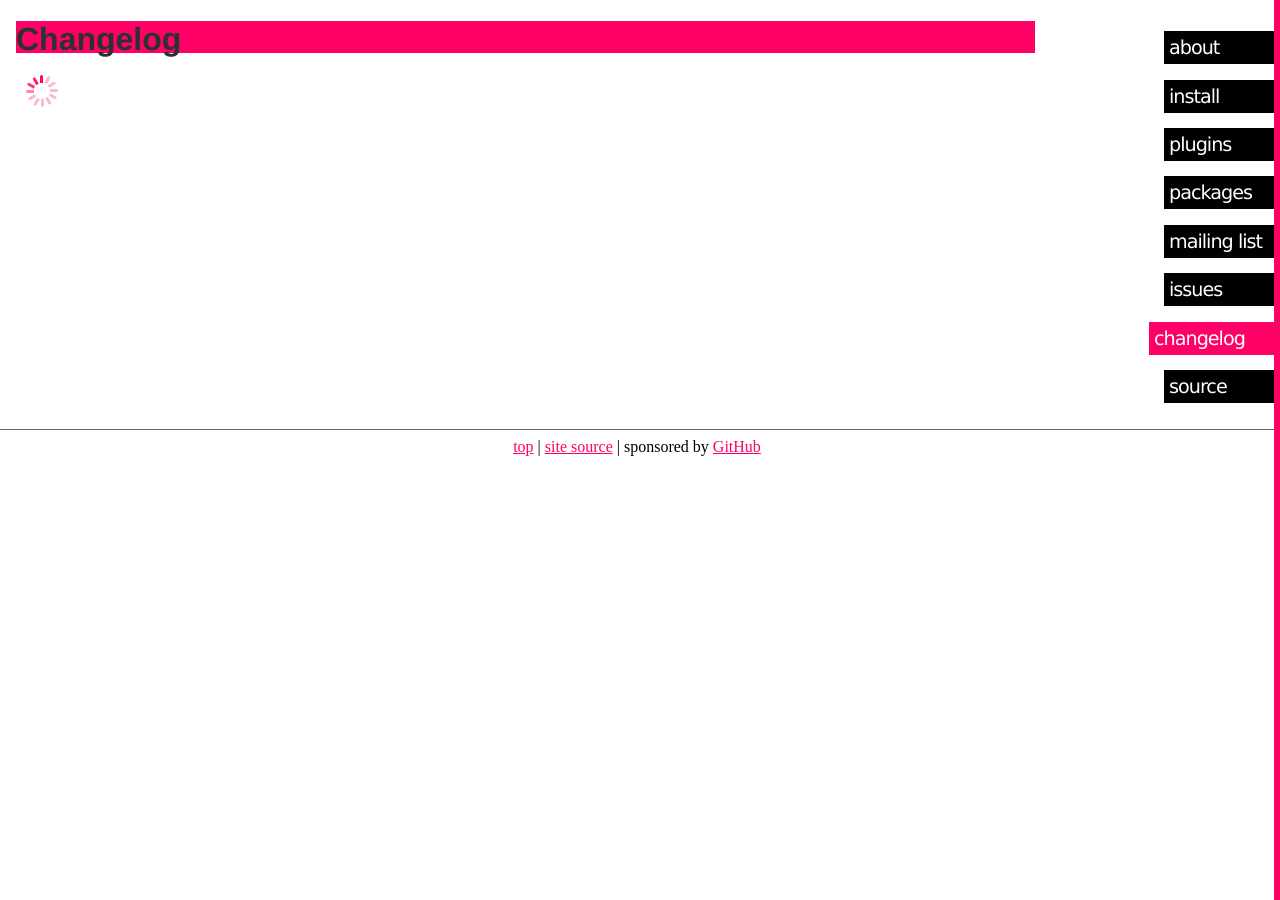
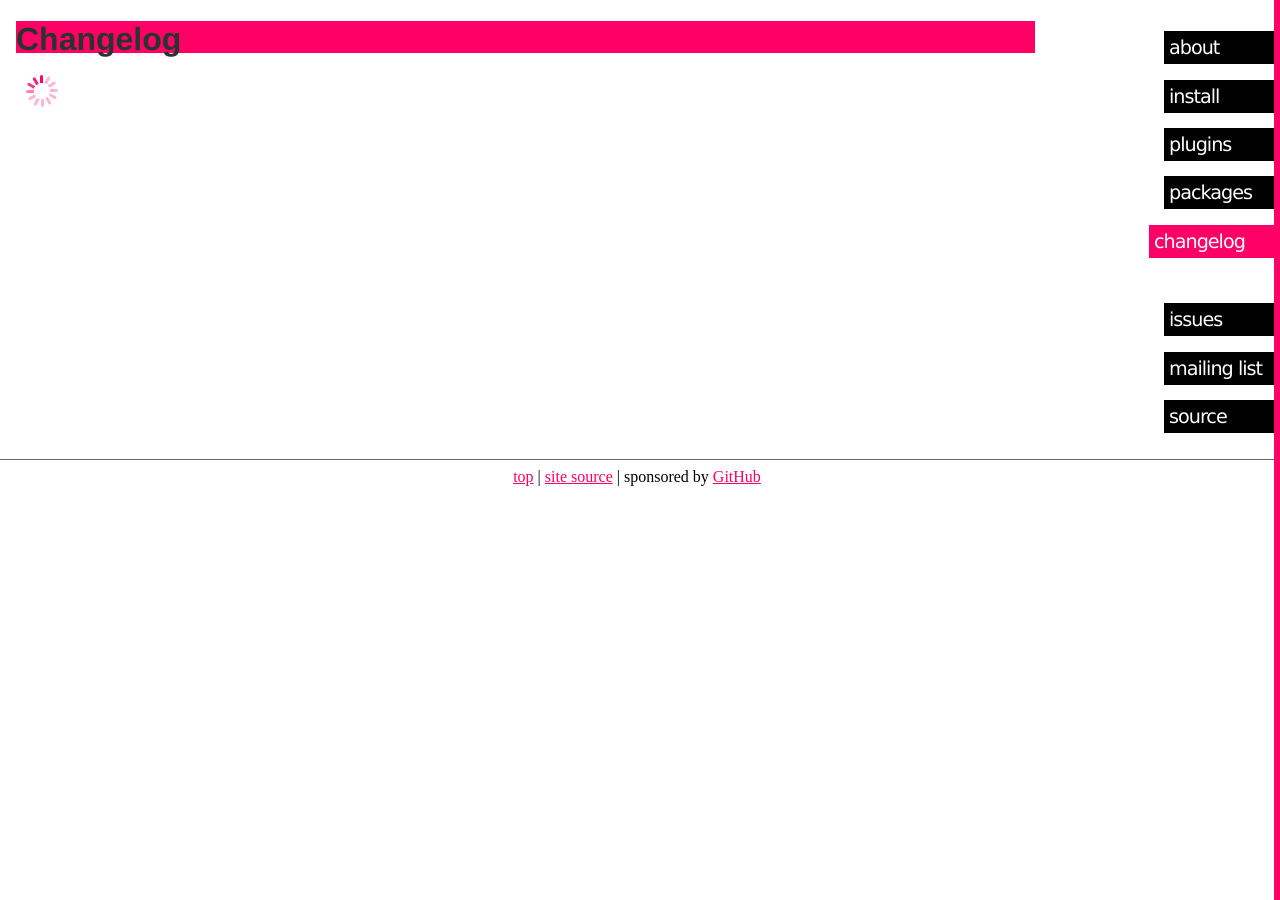
Before and after one commit to defunkt/rip, a Jekyll site: the page built from _posts/2009-06-09-changelog.markdown, in a window 1280 px wide. Built offline with Jekyll 4.4.1, drawn with Linux system fonts in a browser that asks for light colours; nearby versions of some CDN libraries; Markdown is read by kramdown in place of the engine named in the settings.

Commit message:
Separating external page links in sidebar.

```diff
--- a/_layouts/default.html
+++ b/_layouts/default.html
@@ -21,9 +21,10 @@
       <li><a id="install" href="/install.html">install</a></li>
       <li><a id="plugins" href="/plugins.html">plugins</a></li>
       <li><a id="packages" href="/packages.html">packages</a></li>
+      <li><a id="changelog" href="/changelog.html">changelog</a></li>
+      <li class="spacer"></li>
+      <li><a id="issues-link" href="http://github.com/defunkt/rip/issues">issues</a></li>
       <li><a href="http://groups.google.com/group/rip-rb">mailing list</a></li>
-      <li><a id="issues-link" href="http://github.com/defunkt/rip/issues">issues</a></li>
-      <li><a id="changelog" href="/changelog.html">changelog</a></li>
       <li><a href="http://github.com/defunkt/rip">source</a></li>
     </ul>
     <br style="clear:both;"/>
--- a/torn.css
+++ b/torn.css
@@ -138,6 +138,10 @@ div#index.four-oh-four a {
   clear: both;
 }
 
+#sidebar .spacer {
+  margin-top: 30px;
+}
+
 #sidebar a {
     width: 100px;
     text-decoration: none;
```
